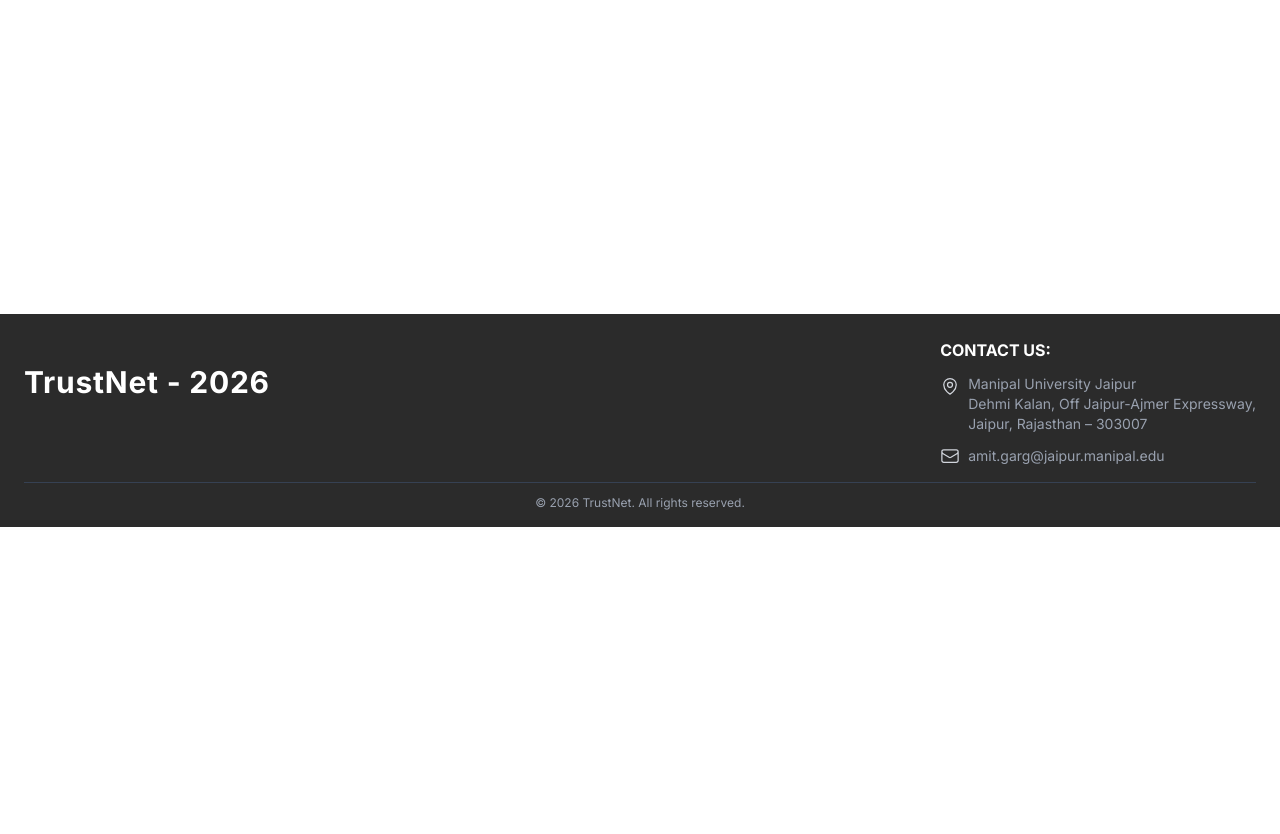
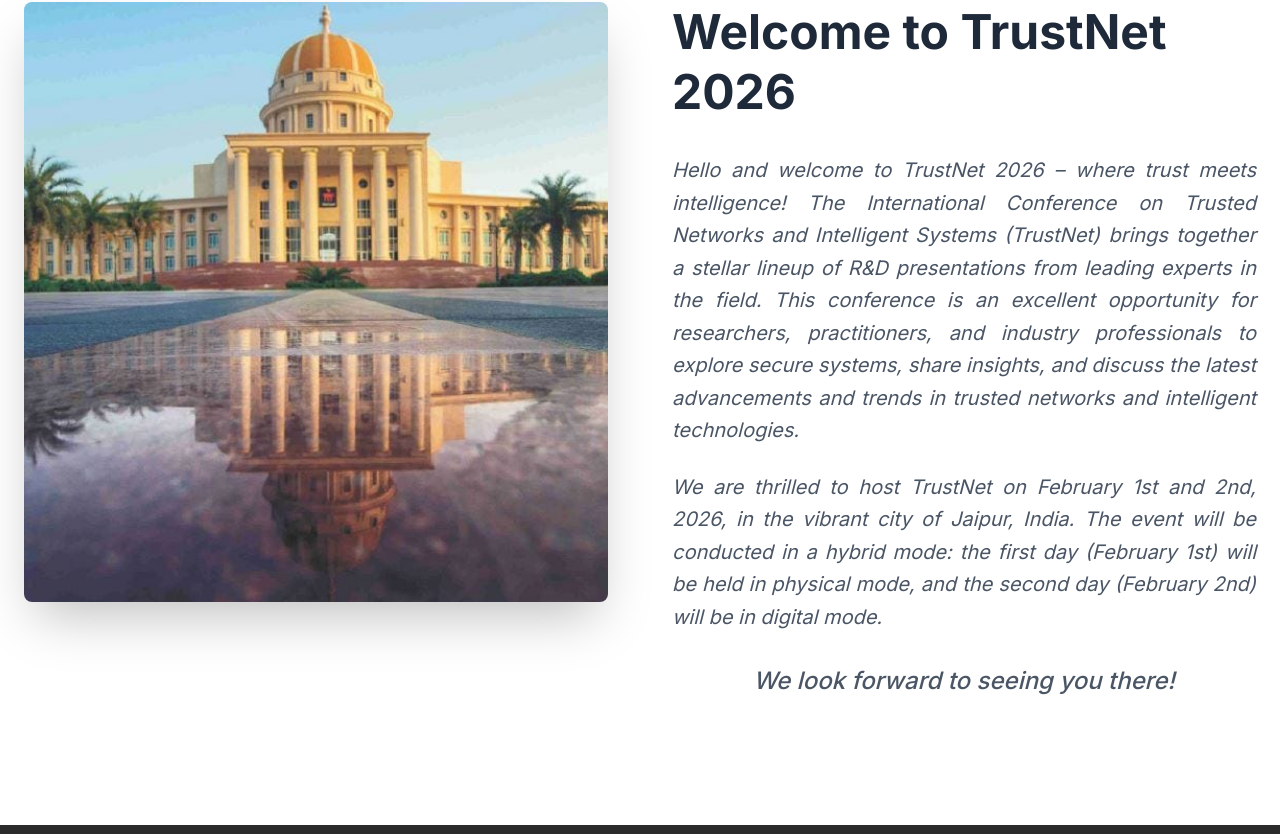
Before and after one commit to InternetMadeCoder/trustnet-2026, a React (Vite) app: page /aboutconference in a window 1280 px wide. Shown: the part 486-1320 px from the top of the page. Before the commit the page ends 1013 px from the top, so only its background shows below. Built offline with nearby package versions, Linux system fonts and the light colour scheme.

Commit message:
welcome section

```diff
--- a/src/components/about-conference/AboutConference.jsx
+++ b/src/components/about-conference/AboutConference.jsx
@@ -1,11 +1,12 @@
 import React from "react";
 import Hero from "./Hero";
+import WelcomeSection from "./WelcomeSection";
 
 const AboutConference = () => {
   return (
     <main className="min-h-screen">
       <Hero />
-      {/* Add your additional content sections here */}
+      <WelcomeSection />
     </main>
   );
 };
--- /dev/null
+++ b/src/components/about-conference/WelcomeSection.jsx
@@ -0,0 +1,63 @@
+import React from "react";
+import { motion } from "framer-motion";
+
+const WelcomeSection = () => {
+  return (
+    <div className="container mx-auto px-6 py-32">
+      <div className="flex flex-col lg:flex-row items-start gap-16">
+        <motion.div
+          className="lg:w-1/2"
+          initial={{ x: -100, opacity: 0 }}
+          whileInView={{ x: 0, opacity: 1 }}
+          viewport={{ once: true }}
+          transition={{ duration: 0.8, ease: "easeOut" }}
+        >
+          <img
+            src="/about-conference/manipal.jpg"
+            alt="Manipal University"
+            className="rounded-lg shadow-2xl w-full h-[600px] object-cover"
+          />
+        </motion.div>
+
+        <motion.div
+          className="lg:w-1/2 space-y-8"
+          initial={{ x: 100, opacity: 0 }}
+          whileInView={{ x: 0, opacity: 1 }}
+          viewport={{ once: true }}
+          transition={{ duration: 0.8, ease: "easeOut", delay: 0.2 }}
+        >
+          <h2 className="text-5xl font-bold text-gray-800 mb-8 leading-tight">
+            Welcome to TrustNet 2026
+          </h2>
+
+          <div className="space-y-6 text-gray-600">
+            <p className="text-xl leading-relaxed text-justify font-normal italic">
+              Hello and welcome to TrustNet 2026 – where trust meets
+              intelligence! The International Conference on Trusted Networks and
+              Intelligent Systems (TrustNet) brings together a stellar lineup of
+              R&D presentations from leading experts in the field. This
+              conference is an excellent opportunity for researchers,
+              practitioners, and industry professionals to explore secure
+              systems, share insights, and discuss the latest advancements and
+              trends in trusted networks and intelligent technologies.
+            </p>
+
+            <p className="text-xl leading-relaxed text-justify font-normal italic">
+              We are thrilled to host TrustNet on February 1st and 2nd, 2026, in
+              the vibrant city of Jaipur, India. The event will be conducted in
+              a hybrid mode: the first day (February 1st) will be held in
+              physical mode, and the second day (February 2nd) will be in
+              digital mode.
+            </p>
+
+            <p className="text-2xl font-medium text-center mt-8 italic">
+              We look forward to seeing you there!
+            </p>
+          </div>
+        </motion.div>
+      </div>
+    </div>
+  );
+};
+
+export default WelcomeSection;
```
Also changed, not shown: public/about-conference/manipal.jpg (added).
